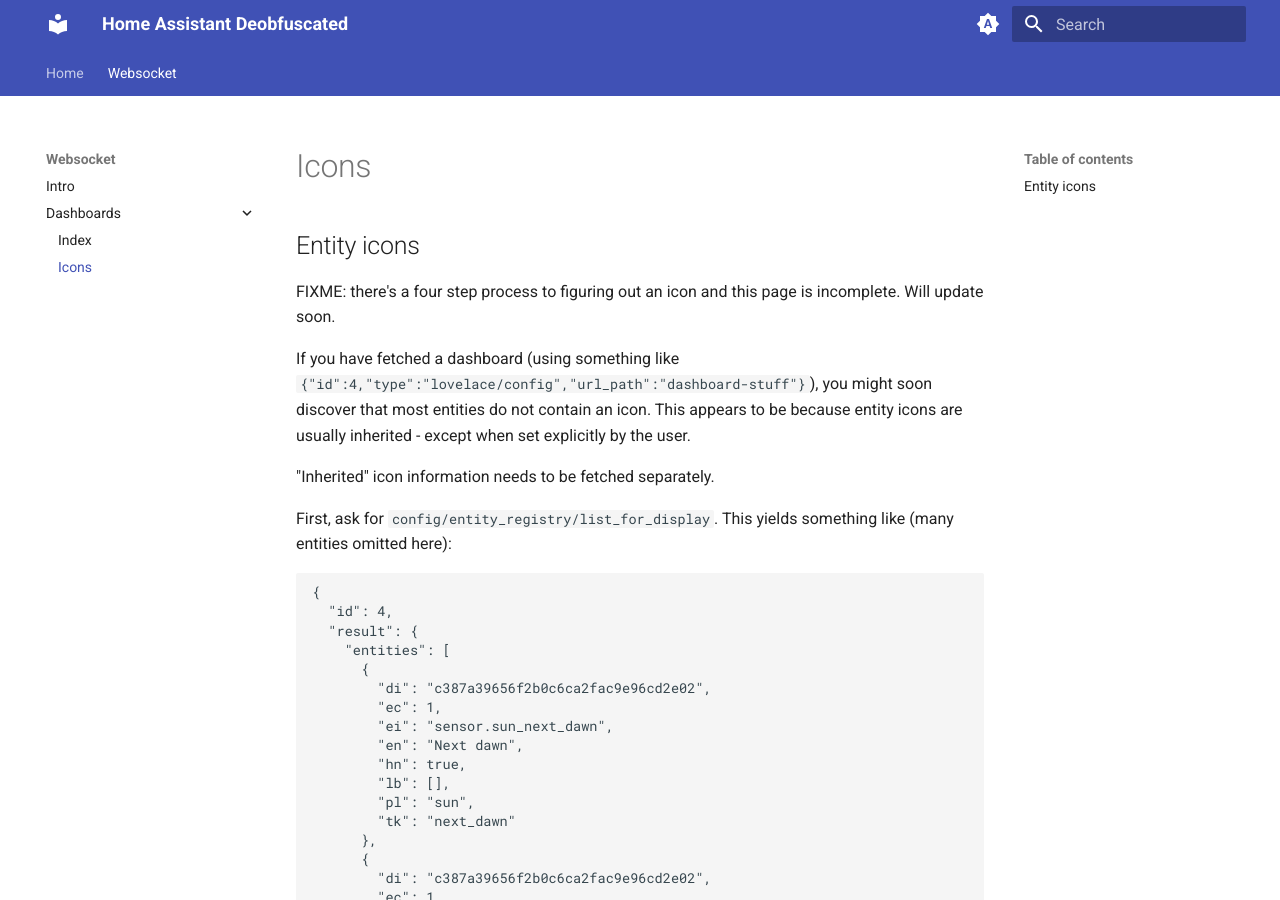
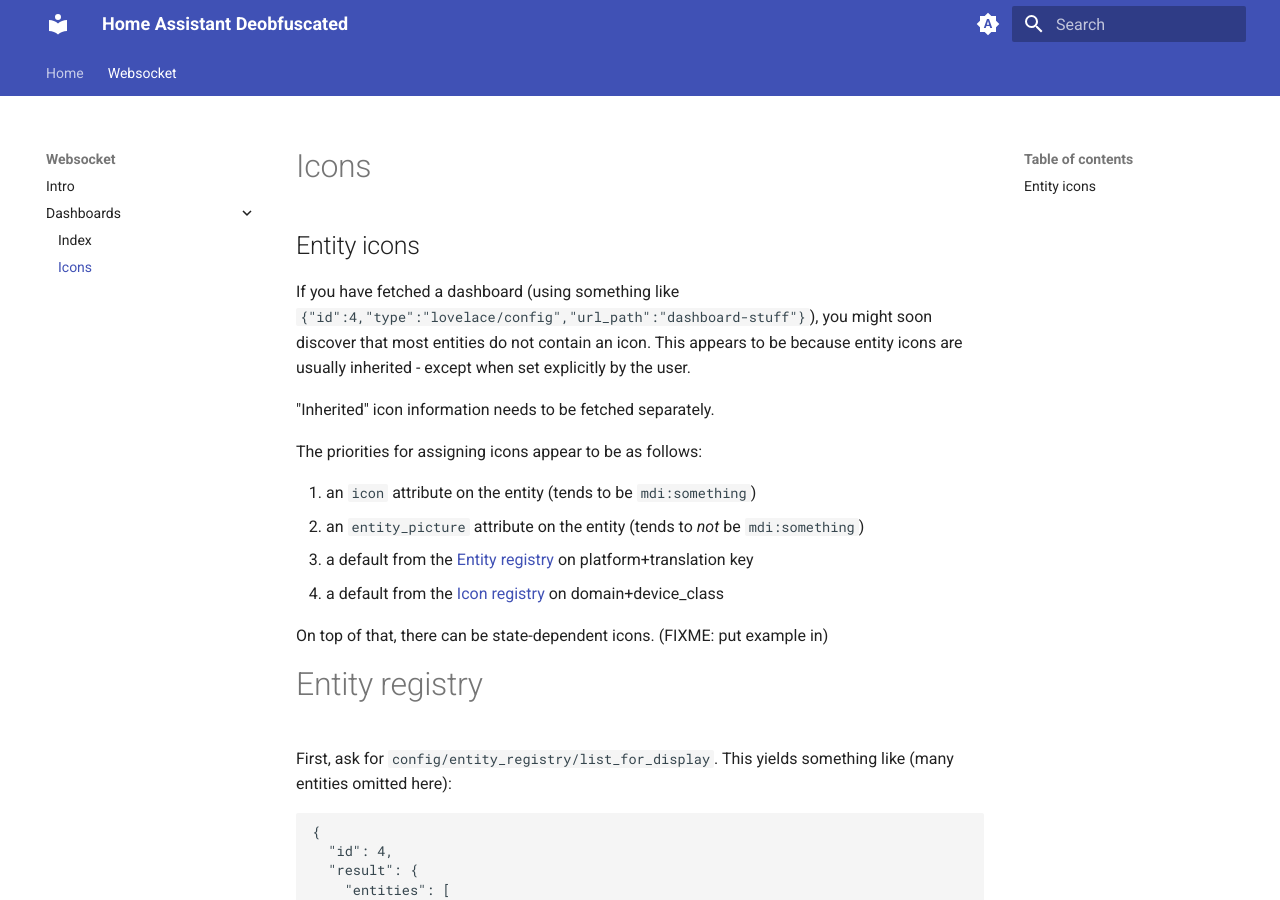
Before and after one commit to deobfuscated-org/homeassistant, an MkDocs documentation site: the page built from docs/websocket/dashboards/icons.md, in a window 1280 px wide and 900 px high. Built offline with MkDocs 1.6.1 and Material for MkDocs 9.7.7, drawn with Linux system fonts in a browser that asks for light colours; some of the changed text lies outside the part shown.

Commit message:
expand icon doc a bit

````diff
--- a/docs/websocket/dashboards/icons.md
+++ b/docs/websocket/dashboards/icons.md
@@ -2,11 +2,20 @@
 
 ## Entity icons
 
-FIXME: there's a four step process to figuring out an icon and this page is incomplete. Will update soon.
-
 If you have fetched a dashboard (using something like `{"id":4,"type":"lovelace/config","url_path":"dashboard-stuff"}`), you might soon discover that most entities do not contain an icon. This appears to be because entity icons are usually inherited - except when set explicitly by the user.
 
 "Inherited" icon information needs to be fetched separately.
+
+The priorities for assigning icons appear to be as follows:
+
+1. an `icon` attribute on the entity (tends to be `mdi:something`)
+2. an `entity_picture` attribute on the entity (tends to *not* be `mdi:something`)
+3. a default from the [Entity registry](#entity-registry) on platform+translation key
+4. a default from the [Icon registry](#icon-registry) on domain+device_class
+
+On top of that, there can be state-dependent icons. (FIXME: put example in)
+
+# Entity registry
 
 First, ask for `config/entity_registry/list_for_display`.
 This yields something like (many entities omitted here):
@@ -131,7 +140,9 @@
 From the entity registry, we have learned that for that entity, the platform is `waze_travel_time` and the translation key is (also, but this is not always so) `waze_travel_time`.
 It appears that the translation key is useful as a key for other things too.
 
-Next step: we send `{"category":"entity","id":4,"integration":"waze_travel_time","type":"frontend/get_icons"}`.
+# Icon registry
+
+We send `{"category":"entity","id":4,"integration":"waze_travel_time","type":"frontend/get_icons"}`.
 
 ```json
 {
````
